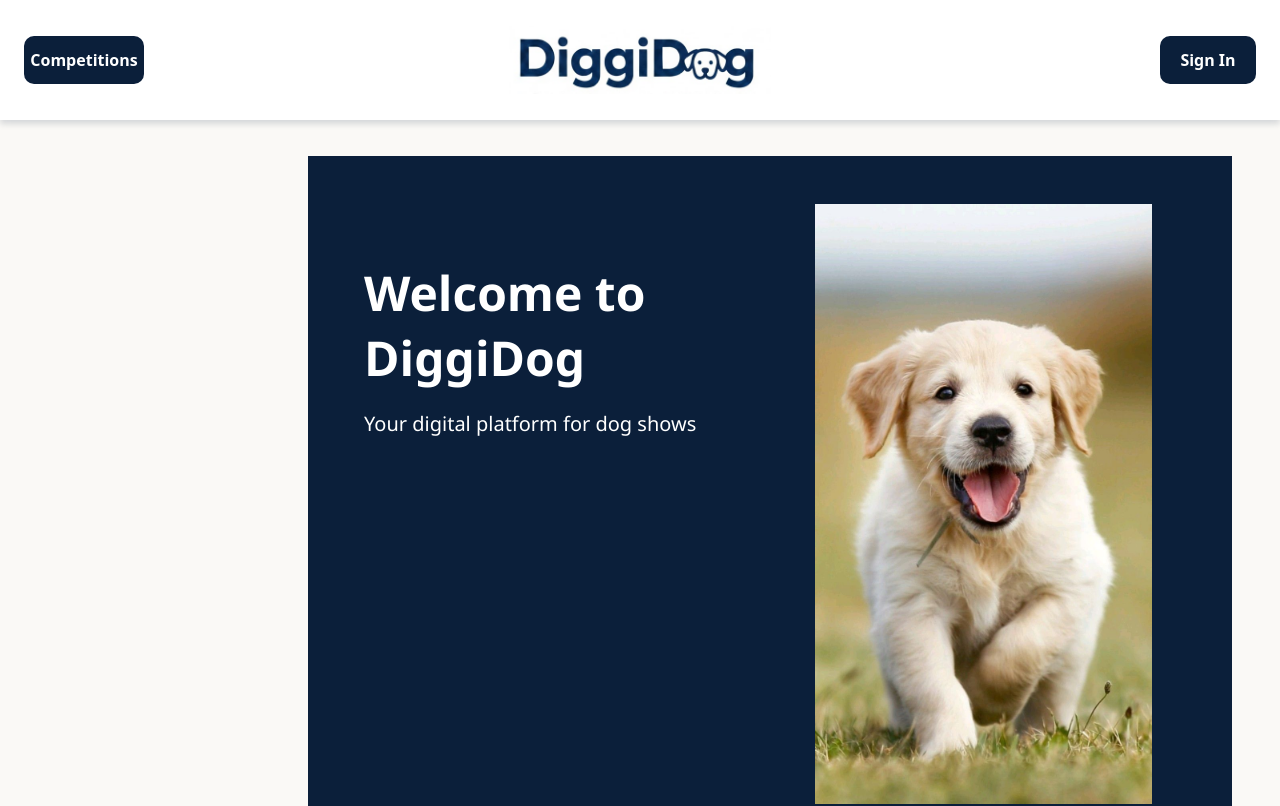
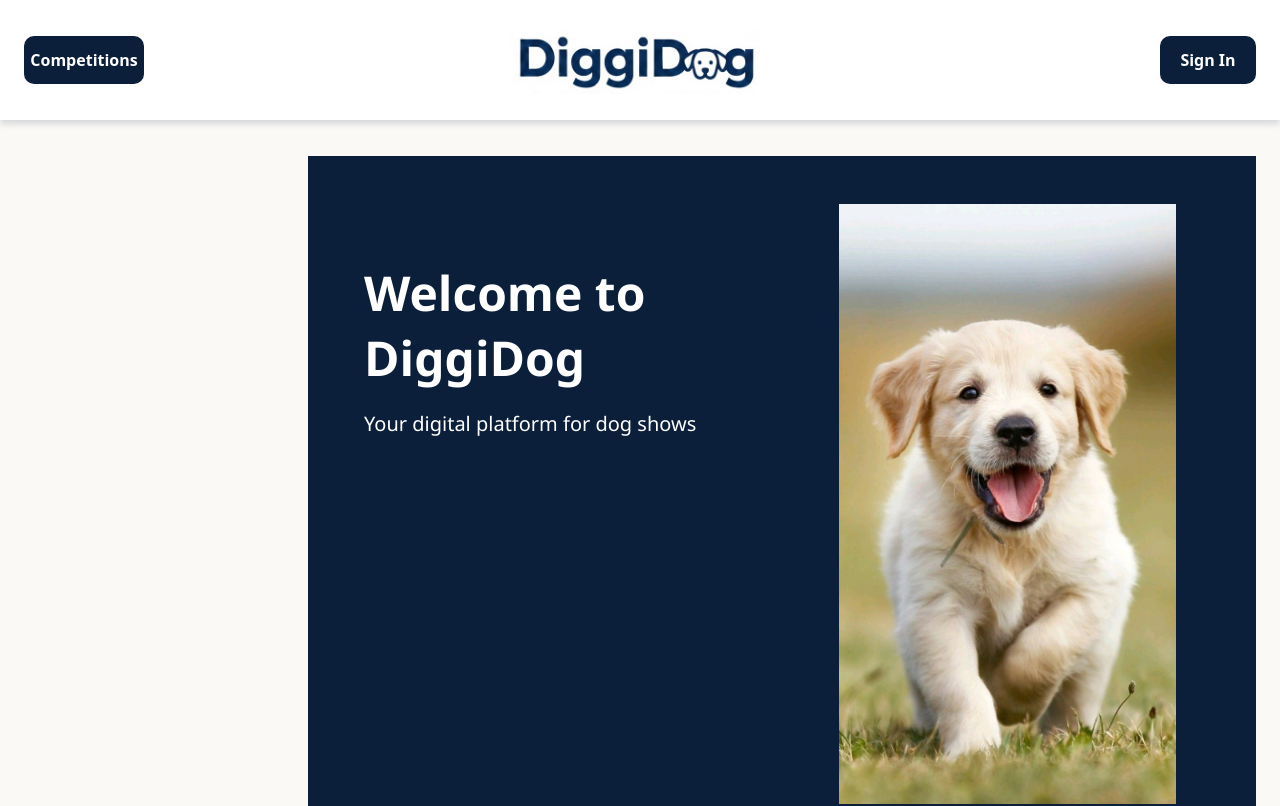
Before and after one commit to eirinhi/DiggiDog, a React app in the folder diggidog/frontend/: page / in a window 1280 px wide. Shown: the top 806 px of the page. Built offline with nearby package versions, Linux system fonts and the light colour scheme; no server answers; the HTML template or start-up script is replaced by a standard one.

Commit message:
fix - gjorde slik at sidene var sentrert når man zoomer ut

```diff
--- a/diggidog/frontend/src/CompOverview.css
+++ b/diggidog/frontend/src/CompOverview.css
@@ -7,10 +7,12 @@
 
 .compLayout{
   display: grid;
-  grid-template-columns: var(--ad-w) minmax(0, var(--comp-max)) 1fr;
+  grid-template-columns: var(--ad-w) minmax(0, var(--content-max));
   gap: var(--gap);
   align-items: start;
-  padding: 0 24px;
+  padding: 24px;
+  width: fit-content;
+  margin: 0 auto;
 }
 
 
--- a/diggidog/frontend/src/components/Hero.css
+++ b/diggidog/frontend/src/components/Hero.css
@@ -5,9 +5,9 @@
 .hero__inner {
     box-sizing: border-box;
     max-width: 1200px;
+    max-height: 1500px;
     margin: 0 auto;
     padding: 48px 24px;
-    min-height: 50vh;
     background-color: #0b1f3a;
     color: #ffffff;
     display: flex;
--- a/diggidog/frontend/src/pages/homepage/home.css
+++ b/diggidog/frontend/src/pages/homepage/home.css
@@ -16,12 +16,13 @@
 
 .homeLayout{
   display: grid;
-  grid-template-columns: var(--ad-w) minmax(0, var(--content-max)) 1fr;
+  grid-template-columns: var(--ad-w) minmax(0, var(--content-max));
   gap: var(--gap);
   align-items: start;
   padding: 24px;
+  width: fit-content;
+  margin: 0 auto;
 }
-
 .homeContent{
   width: 100%;
 }
```
